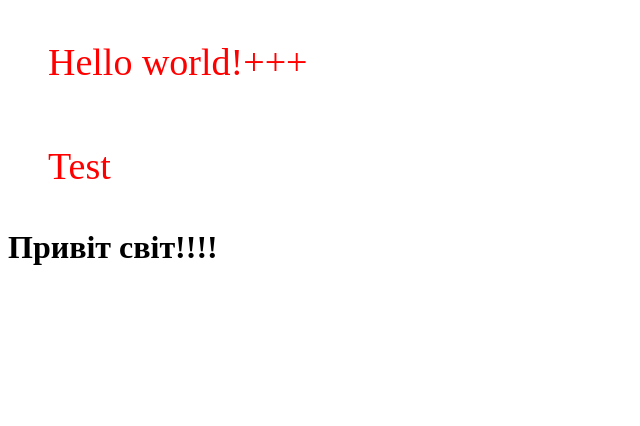
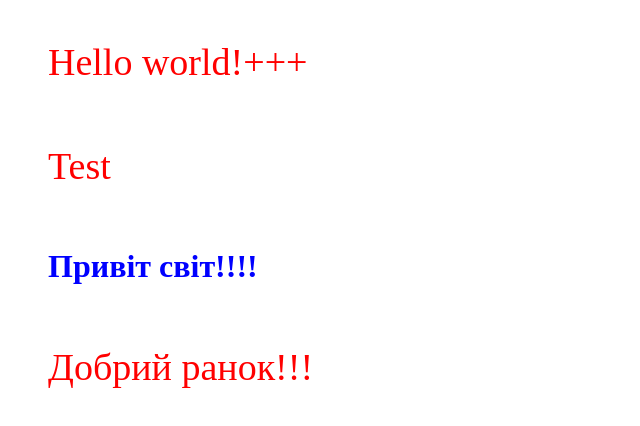
Before and after one commit to goncharova972/Git, a plain HTML site: page index.html in a window 1280 px wide. Shown: the whole page, without its empty margins (0-640 px from the left). Drawn offline with Linux system fonts and the light colour scheme.

Commit message:
index translated

```diff
--- a/index.html
+++ b/index.html
@@ -10,6 +10,7 @@
     <p>Hello world!+++</p>
     <p>Test</p>
     <h1>Привіт світ!!!!</h1>
+    <p>Добрий ранок!!!</p>
 
 </body>
 </html>
--- a/style.css
+++ b/style.css
@@ -4,3 +4,8 @@ p{
     margin: 20px;
     padding: 20px;
 }
+h1{
+    color: blue;
+    margin: 20px;
+    padding: 20px;
+}
```
